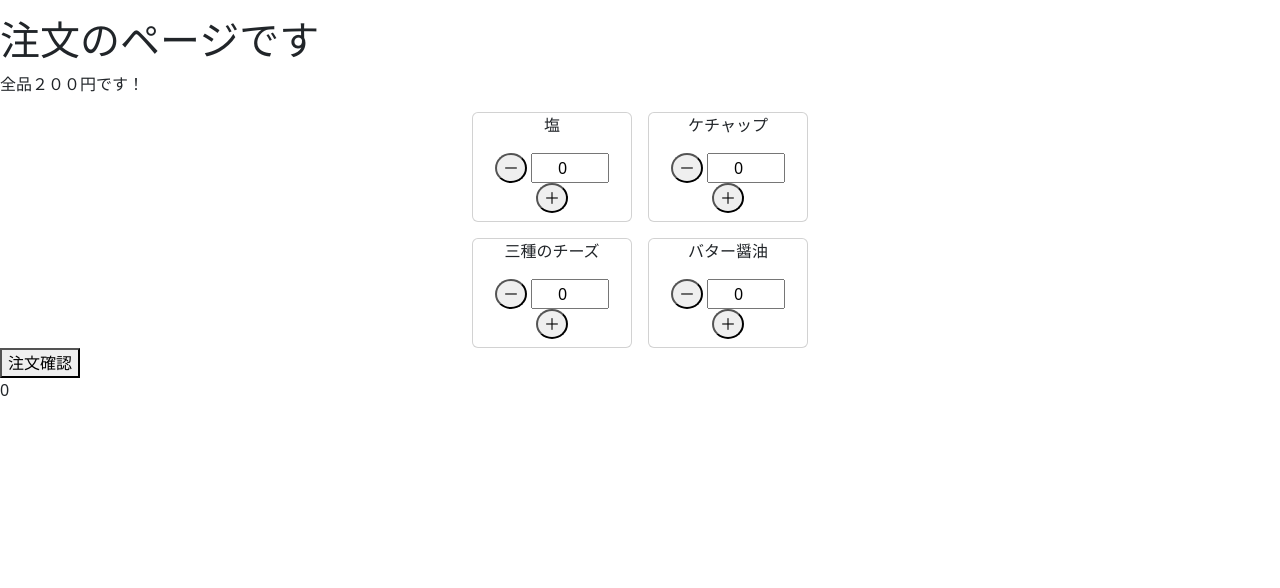
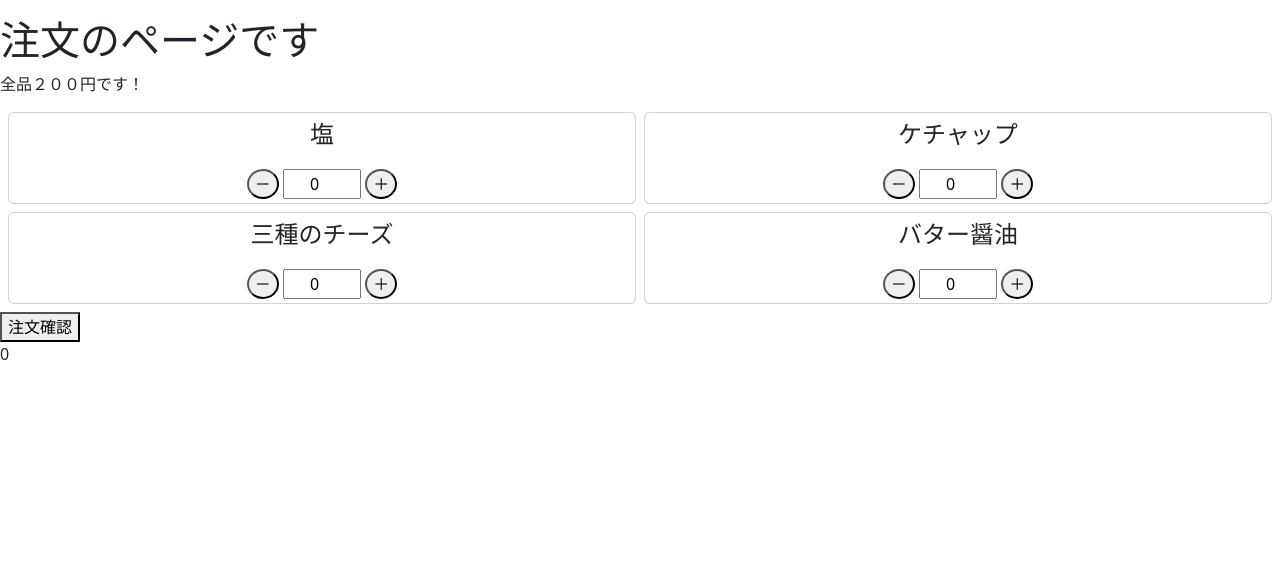
Before and after one commit to oithxs/mobile-order, a Flask app: page /order in a window 1280 px wide. Shown: the part 59-647 px from the top of the page. Run offline with Flask 2, Linux system fonts and the light colour scheme.

Commit message:
メニューサイズをレスポンシブに変更．フォントのサイズと種類を変更

```diff
--- a/templates/order.html
+++ b/templates/order.html
@@ -11,9 +11,12 @@
   <p>全品２００円です！</p>
   {# inputタグのdisabledの挙動が怪しい場合、readonly属性に変更してみてください #}
   <form action="/confirm" method="post">
+    <div class="container-fluid">
       <div class="row justify-content-center">
-      <div class="card text-center menu mb-3 me-2 pb-2" style="width: 10rem;">
+        <div class="card col text-center menu pb-1 pt-1 mb-2 ms-2 me-1">
+          <font size="5" face="HGP行書体">
             <p>塩</p>
+          </font>
           <div class="spin">
             <button id="salt_down" class="spin-minus rounded-circle" type="button">
               －
@@ -24,8 +27,10 @@
             </button>
           </div>
         </div>
-      <div class="card text-center menu mb-3 ms-2 pb-2" style="width: 10rem;">
+        <div class="card col text-center menu pb-1 pt-1 mb-2 ms-1 me-2">
+          <font size="5" face="HGP行書体">
             <p>ケチャップ</p>
+          </font>
           <div class="spin">
             <button id="catsup_down" class="spin-minus rounded-circle" type="button">
               －
@@ -37,9 +42,11 @@
           </div>
         </div>
       </div>
-    <div class="row  justify-content-center">
-      <div class="card text-center menu me-2 pb-2" style="width: 10rem;">
+      <div class="row justify-content-center">
+        <div class="card col text-center menu pb-1 pt-1 mb-2 ms-2 me-1">
+          <font size="5" face="HGP行書体">
             <p>三種のチーズ</p>
+          </font>
           <div class="spin">
             <button id="cheese_down" class="spin-minus rounded-circle" type="button">
               －
@@ -50,8 +57,10 @@
             </button>
           </div>
         </div>
-      <div class="card text-center menu ms-2 pb-2" style="width: 10rem;">
+        <div class="card col text-center menu pb-1 pt-1 mb-2 ms-1 me-2">
+          <font size="5" face="HGP行書体">
             <p>バター醤油</p>
+          </font>
           <div class="spin">
             <button id="butter_down" class="spin-minus rounded-circle" type="button">
               －
@@ -60,6 +69,8 @@
             <button id="butter_up" class="spin-plus rounded-circle" type="button">
               ＋
             </button>
+          </div>
+        </div>
       </div>
     </div>
   </div>
```
Lines whose indentation alone changed are shown as unchanged.
